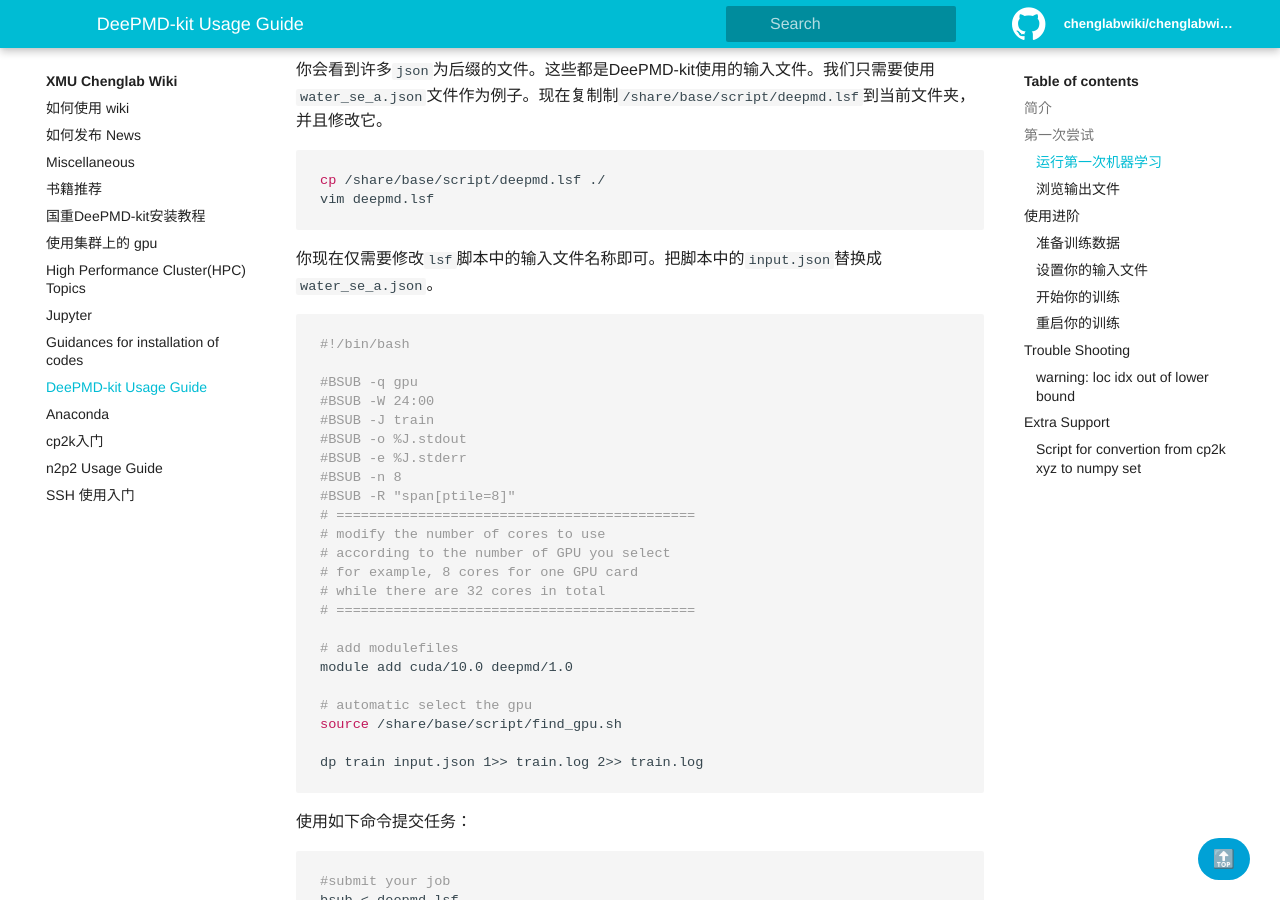
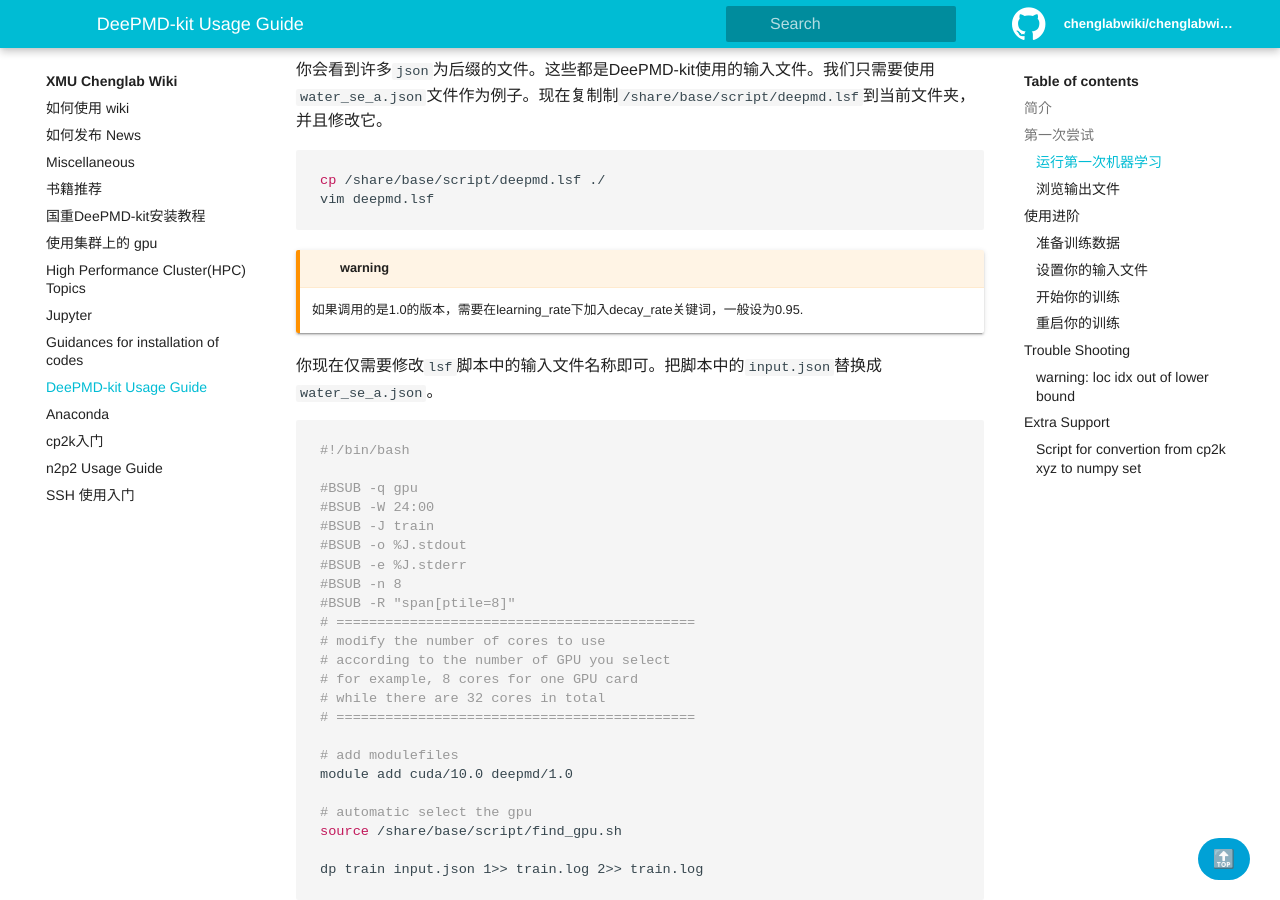
Before and after one commit to chenggroup/chenggroup.github.io, a Jekyll site: the page built from _wiki/softwares_usage/DeePMD-kit.md, in a window 1280 px wide and 900 px high, scrolled down 901 px. Built offline with Jekyll 4.4.1, drawn with Linux system fonts in a browser that asks for light colours.

Commit message:
Update DeePMD-kit.md

````diff
--- a/_wiki/softwares_usage/DeePMD-kit.md
+++ b/_wiki/softwares_usage/DeePMD-kit.md
@@ -41,6 +41,7 @@
 cp /share/base/script/deepmd.lsf ./
 vim deepmd.lsf
 ```
+{% include alert.html type="warning" content="如果调用的是1.0的版本，需要在learning_rate下加入decay_rate关键词，一般设为0.95." %}
 
 你现在仅需要修改`lsf`脚本中的输入文件名称即可。把脚本中的`input.json`替换成`water_se_a.json`。
 
````
